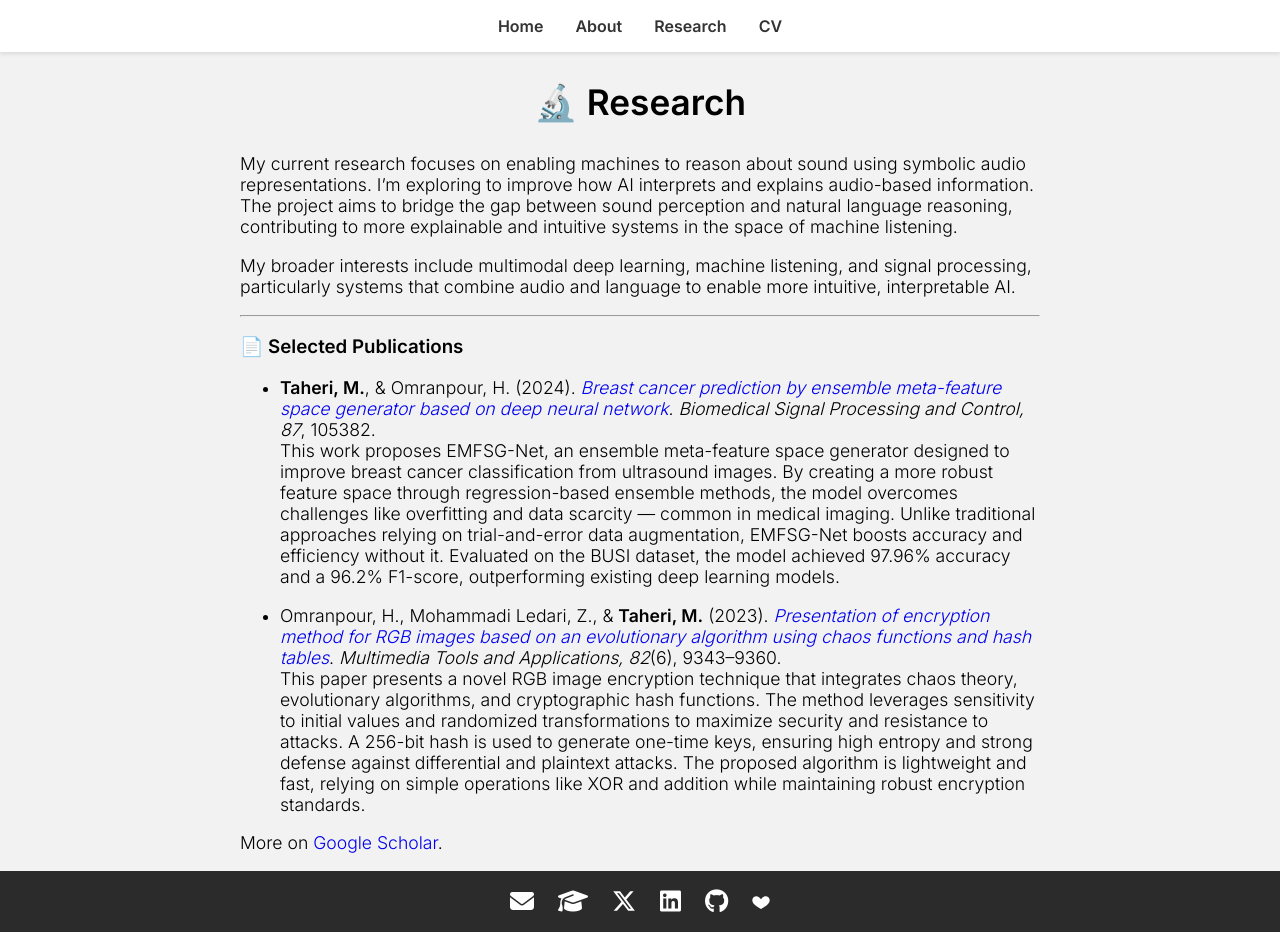
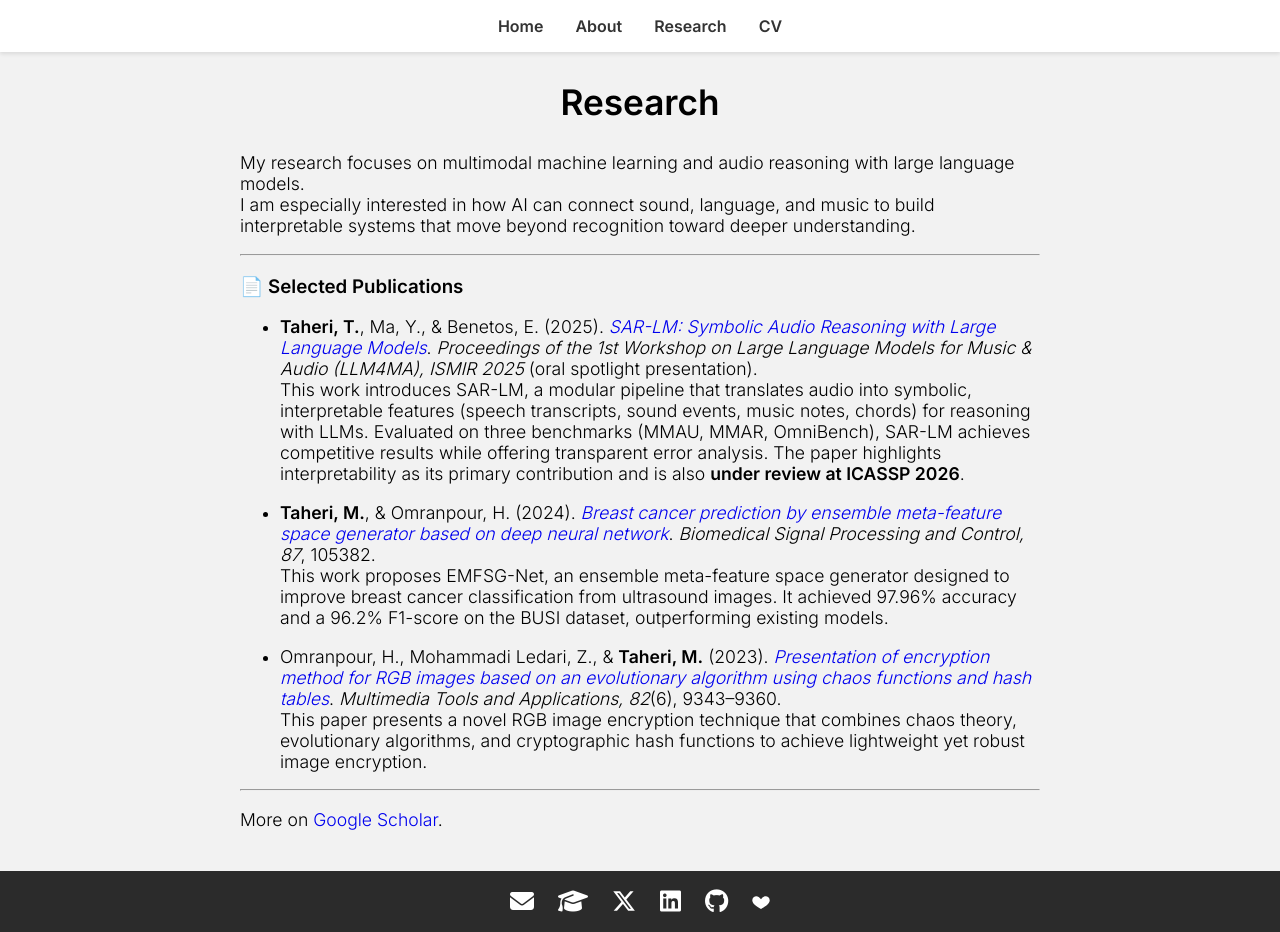
Before and after one commit to termehtaheri/termehtaheri.github.io, a Jekyll site: the page built from research.md, in a window 1280 px wide and 932 px high. Built offline with Jekyll 4.4.1, drawn with Linux system fonts in a browser that asks for light colours.

Commit message:
update research page

```diff
--- a/research.md
+++ b/research.md
@@ -3,20 +3,24 @@ layout: default
 title: Research
 permalink: /research/
 ---
-## 🔬 Research
+## Research
 
-My current research focuses on enabling machines to reason about sound using symbolic audio representations. I’m exploring to improve how AI interprets and explains audio-based information. The project aims to bridge the gap between sound perception and natural language reasoning, contributing to more explainable and intuitive systems in the space of machine listening.
-
-My broader interests include multimodal deep learning, machine listening, and signal processing, particularly systems that combine audio and language to enable more intuitive, interpretable AI.
+My research focuses on multimodal machine learning and audio reasoning with large language models.
+I am especially interested in how AI can connect sound, language, and music to build interpretable systems that move beyond recognition toward deeper understanding.
 
 ---
 
 ### 📄 Selected Publications
 
+- **Taheri, T.**, Ma, Y., & Benetos, E. (2025). [*SAR-LM: Symbolic Audio Reasoning with Large Language Models*](https://openreview.net/pdf?id=krBCxIE9bs). *Proceedings of the 1st Workshop on Large Language Models for Music & Audio (LLM4MA), ISMIR 2025* (oral spotlight presentation).
+  This work introduces SAR-LM, a modular pipeline that translates audio into symbolic, interpretable features (speech transcripts, sound events, music notes, chords) for reasoning with LLMs. Evaluated on three benchmarks (MMAU, MMAR, OmniBench), SAR-LM achieves competitive results while offering transparent error analysis. The paper highlights interpretability as its primary contribution and is also **under review at ICASSP 2026**.
+
 - **Taheri, M.**, & Omranpour, H. (2024). [*Breast cancer prediction by ensemble meta-feature space generator based on deep neural network*](https://www.sciencedirect.com/science/article/pii/S1746809423008157). *Biomedical Signal Processing and Control, 87*, 105382.
-  This work proposes EMFSG-Net, an ensemble meta-feature space generator designed to improve breast cancer classification from ultrasound images. By creating a more robust feature space through regression-based ensemble methods, the model overcomes challenges like overfitting and data scarcity — common in medical imaging. Unlike traditional approaches relying on trial-and-error data augmentation, EMFSG-Net boosts accuracy and efficiency without it. Evaluated on the BUSI dataset, the model achieved 97.96% accuracy and a 96.2% F1-score, outperforming existing deep learning models.
+  This work proposes EMFSG-Net, an ensemble meta-feature space generator designed to improve breast cancer classification from ultrasound images. It achieved 97.96% accuracy and a 96.2% F1-score on the BUSI dataset, outperforming existing models.
 
 - Omranpour, H., Mohammadi Ledari, Z., & **Taheri, M.** (2023). [*Presentation of encryption method for RGB images based on an evolutionary algorithm using chaos functions and hash tables*](https://link.springer.com/article/10.1007/s11042-022-13734-x). *Multimedia Tools and Applications, 82*(6), 9343–9360.
-  This paper presents a novel RGB image encryption technique that integrates chaos theory, evolutionary algorithms, and cryptographic hash functions. The method leverages sensitivity to initial values and randomized transformations to maximize security and resistance to attacks. A 256-bit hash is used to generate one-time keys, ensuring high entropy and strong defense against differential and plaintext attacks. The proposed algorithm is lightweight and fast, relying on simple operations like XOR and addition while maintaining robust encryption standards.
+  This paper presents a novel RGB image encryption technique that combines chaos theory, evolutionary algorithms, and cryptographic hash functions to achieve lightweight yet robust image encryption.
+
+---
 
 More on [Google Scholar](https://scholar.google.com/citations?hl=en&user=48n5YFgAAAAJ).
```
